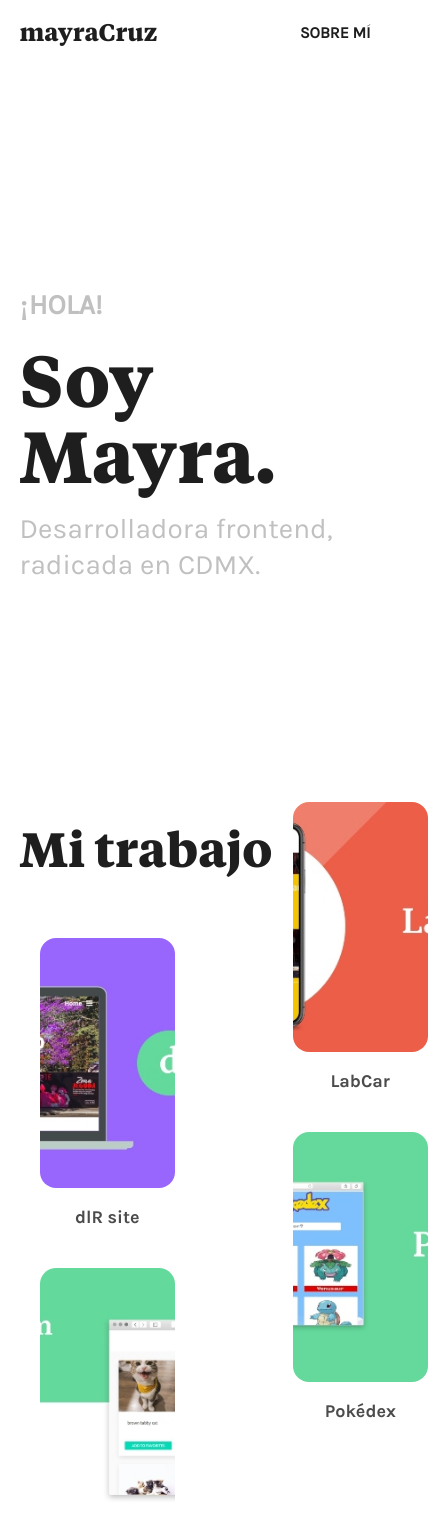
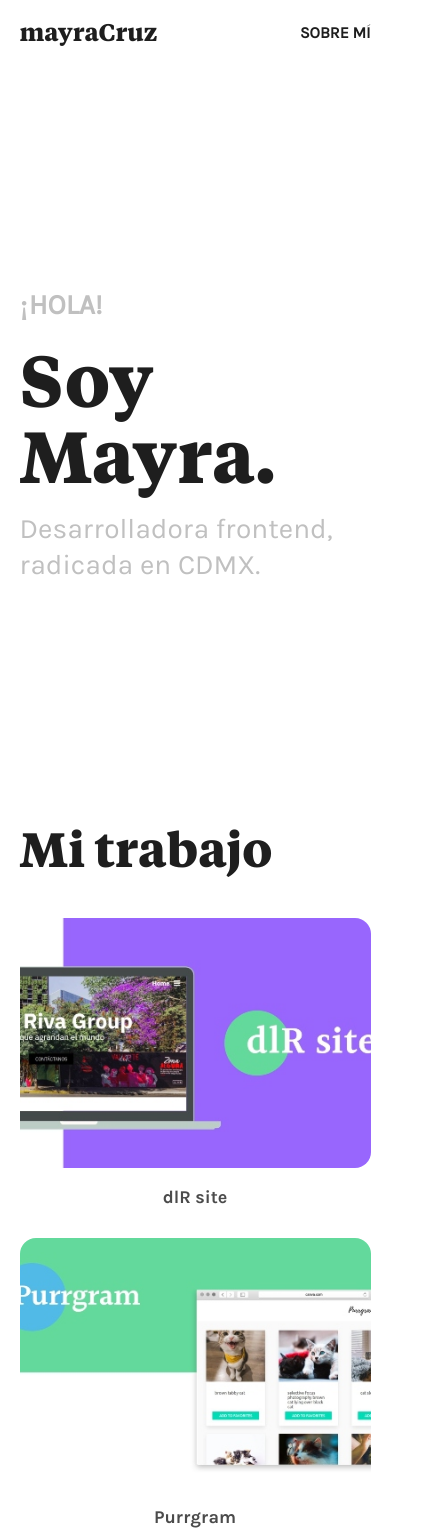
Before and after one commit to cruzmayra/portfolio-m-ayra, a React (Create React App) app: page / in a window 390 px wide. Shown: the top 1539 px of the page, 428 px wide, since content can reach past the window. Built offline with nearby package versions, Linux system fonts and the light colour scheme.

Commit message:
Masonry responsive

```diff
--- a/src/index.scss
+++ b/src/index.scss
@@ -23,6 +23,9 @@
   src: url("./resources/fonts/Times/TiemposText-Bold.ttf") format("truetype")
 }
 
+* {
+  box-sizing: content-box;
+}
 
 body {
   color: #1e1e1e;
@@ -242,6 +245,16 @@ footer {
 }
 
 @media (max-width: 700px) {
+  .masonry {
+    display: block;
+    height: auto;
+  }
+
+  .work-card {
+    margin: 30px 0;
+    width: 100%;
+  }
+
   .description-page {
     display: block;
     .page-column-one {
```
